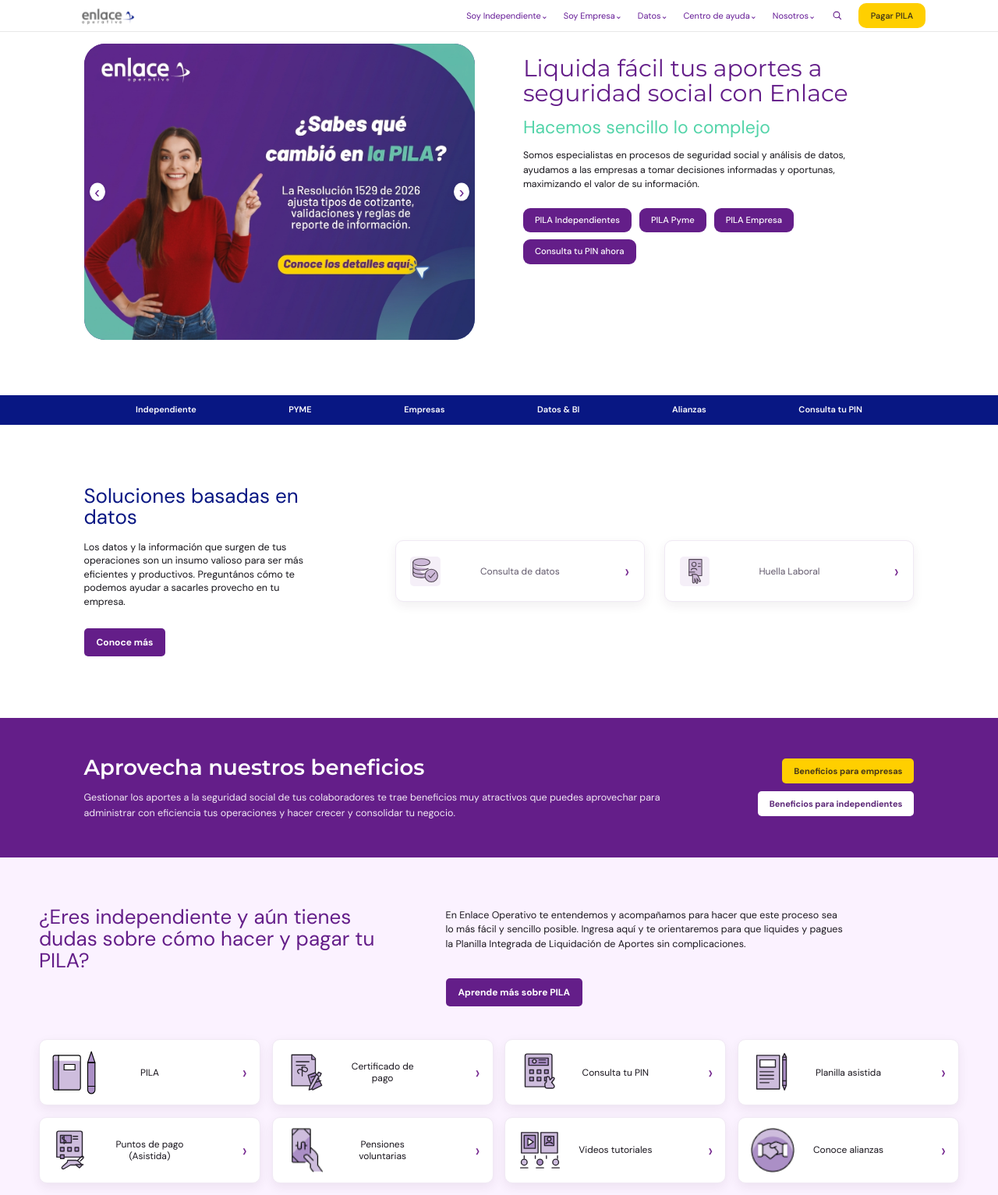
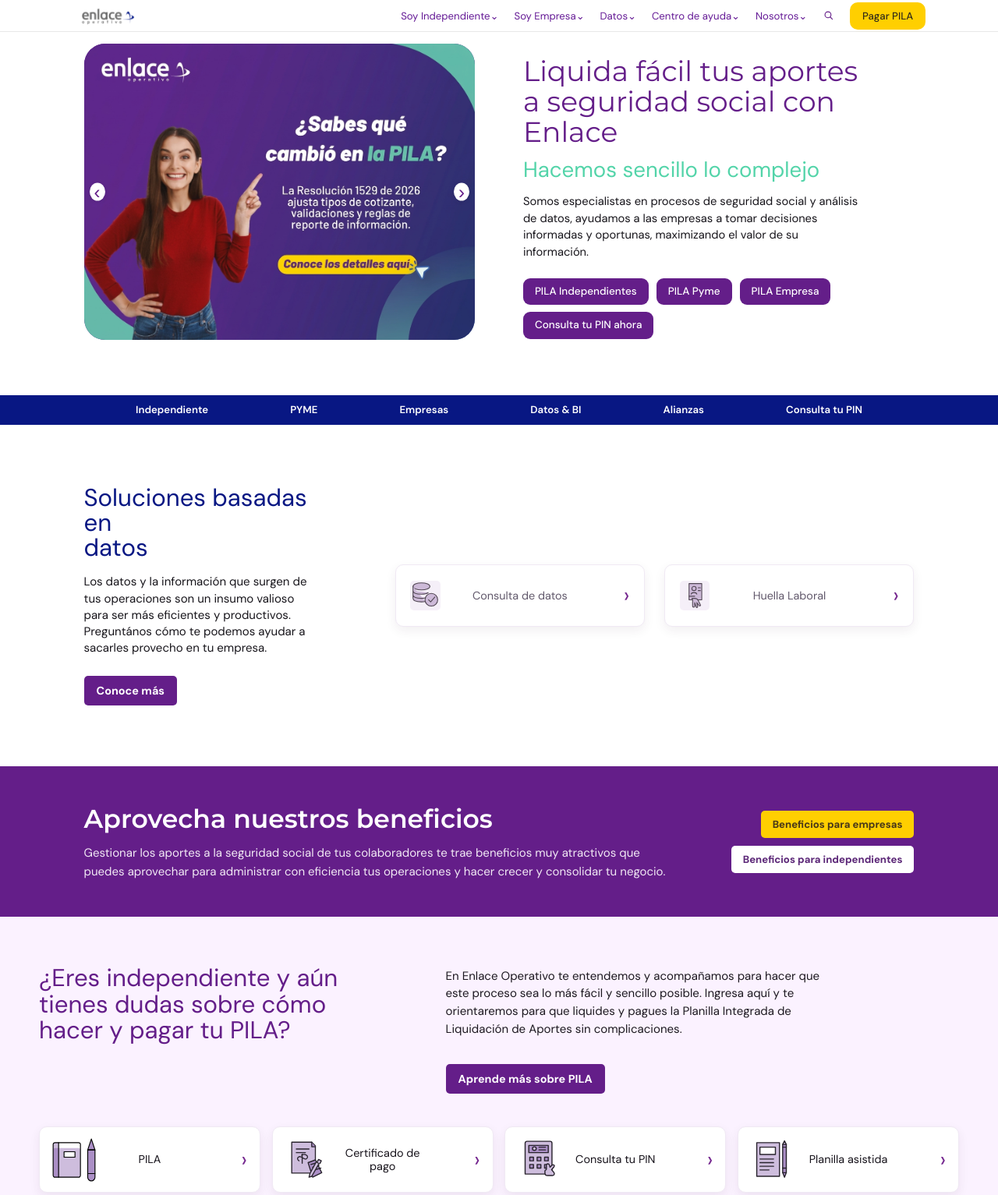
Before and after one commit to albertgsmu/enlace, a website: page index.html in a window 1280 px wide. Shown: the top 1533 px of the page at 78% size. Drawn offline with Linux system fonts and the light colour scheme.

Commit message:
Increase desktop typography by twenty percent

```diff
--- a/index.html
+++ b/index.html
@@ -8,7 +8,7 @@
   <link rel="preconnect" href="https://fonts.googleapis.com" />
   <link rel="preconnect" href="https://fonts.gstatic.com" crossorigin />
   <link href="https://fonts.googleapis.com/css2?family=DM+Sans:wght@400;500;600;700&family=Montserrat:wght@400;500;600;700;800&display=swap" rel="stylesheet" />
-  <link rel="stylesheet" href="styles.css?v=size-match-11" />
+  <link rel="stylesheet" href="styles.css?v=desktop-font-20-12" />
 </head>
 <body>
   <header class="header">
--- a/styles.css
+++ b/styles.css
@@ -204,3 +204,44 @@
   .audience-pyme .service-grid a>img.enlace__image,.audience-company .service-grid a>img.enlace__image{width:28px;height:28px}
   .audience-pyme .service-grid a>img.enlace__icon,.audience-company .service-grid a>img.enlace__icon{width:20px;height:20px}
 }
+
+/* Escritorio: tipografía +20 %, sin ampliar cajas, imágenes ni espaciados. */
+@media(min-width:901px){
+  body{font-size:16.8px}
+  .logo b{font-size:31.2px}.logo b span{font-size:28.8px}.logo small{font-size:9.6px}
+  .topnav{font-size:calc(clamp(11px,.84vw,14px) * 1.2)}
+  .topnav .pay-button{font-size:calc(clamp(11px,.82vw,13px) * 1.2)}
+  .shortcut-inner a{font-size:calc(clamp(11px,.82vw,13px) * 1.2)}
+  .hero-content h1{font-size:calc(clamp(27px,2.35vw,38px) * 1.2)}
+  .hero-content h2{font-size:calc(clamp(22px,1.8vw,30px) * 1.2)}
+  .hero-content p{font-size:calc(clamp(11px,.96vw,15px) * 1.2)}
+  .hero-buttons a{font-size:calc(clamp(11px,.88vw,13px) * 1.2)}
+  .section-intro h2,.independent-intro h2{font-size:calc(clamp(26px,2vw,34px) * 1.2)}
+  .section-intro p,.independent-intro p,.benefits p,.audience-copy p,.administrators p,.blog-intro p{font-size:calc(clamp(12px,.98vw,15px) * 1.2)}
+  .data-options a,.pila-links a,.service-grid a{font-size:calc(clamp(12px,.9vw,14px) * 1.2)}
+  .audience-pyme .service-grid a,.audience-company .service-grid a{font-size:15.6px}
+  .pila-links a>.pila-label{font-size:calc(clamp(12px,.9vw,14px) * 1.2)}
+  .image-slot:before{font-size:15.6px}.image-slot:after{font-size:12px}
+  .carousel-arrow{font-size:24px}
+  .data-options b,.pila-links b,.service-grid b{font-size:27.6px}
+  .benefits h2,.stories>.wrap>h2{font-size:calc(clamp(27px,2.15vw,36px) * 1.2)}
+  .benefit-buttons a{font-size:13.2px}
+  .video-grid>a>span,.review-grid article>p{font-size:calc(clamp(12px,.92vw,14px) * 1.2)}
+  .video-grid b,.review-person b{font-size:13.2px}.review-person small{font-size:12px}
+  .audience-copy h2,.administrators h2,.blog-intro h2{font-size:calc(clamp(28px,2.2vw,36px) * 1.2)}
+  .blog-cards h3{font-size:calc(clamp(15px,1.12vw,18px) * 1.2)}
+  .blog-cards p{font-size:calc(clamp(11px,.88vw,14px) * 1.2)}
+  .register-row h2{font-size:calc(clamp(26px,1.9vw,32px) * 1.2)}
+  .register-row p{font-size:calc(clamp(12px,.95vw,15px) * 1.2)}
+  .footer-column,.footer-brand p{font-size:calc(clamp(11px,.85vw,13px) * 1.2)}
+  .footer-column h3{font-size:14.4px}.socials a{font-size:15.6px}
+  .legal{font-size:calc(clamp(10px,.75vw,12px) * 1.2)}
+
+  .hero-buttons .purple-button,.purple-button{font-size:14.4px}
+  .section-intro .purple-button,.independent-intro .purple-button{font-size:14.4px}
+  .audience-copy .purple-button,.administrators .purple-button,.blog-intro .purple-button{font-size:13.2px}
+  .audience-pyme .audience-copy .purple-button,.audience-company .audience-copy .purple-button{font-size:15.6px}
+  .pay-button,.yellow-button{font-size:14.4px}
+  .topnav .pay-button{font-size:calc(clamp(11px,.82vw,13px) * 1.2)}
+  .register-row .yellow-button{font-size:13.2px}
+}
```
